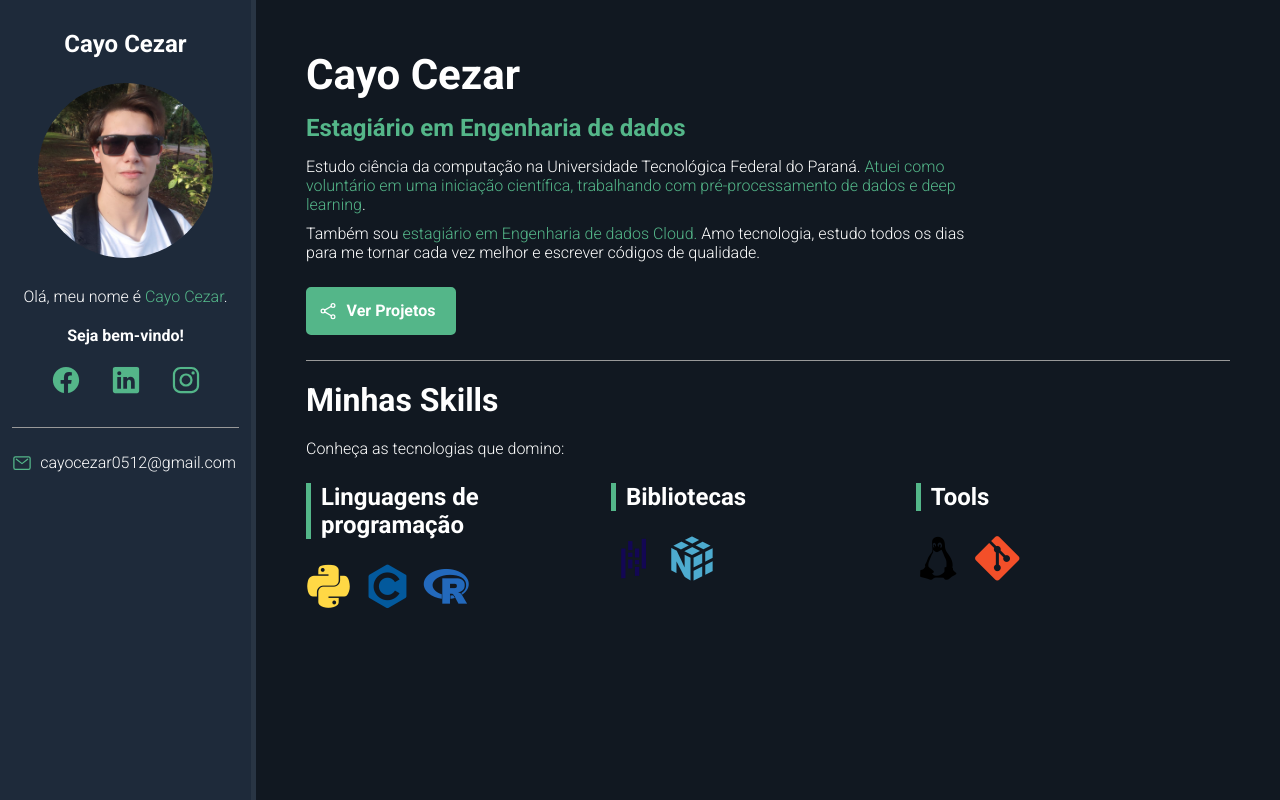
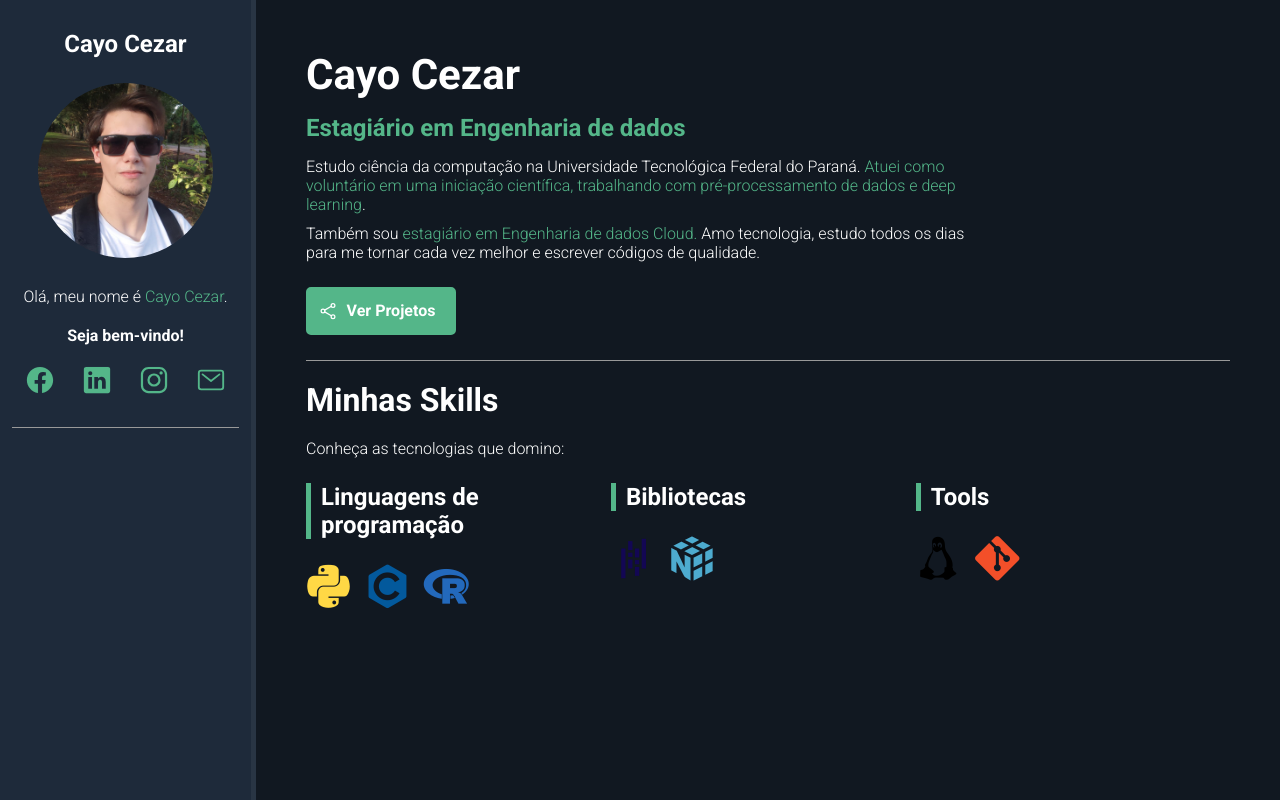
Before and after one commit to Cayo-Cezar/cayocezar.github.io, a plain HTML site: page index.html in a window 1280 px wide. Drawn offline with nearby package versions, Linux system fonts and the light colour scheme; some icons are missing.

Commit message:
Update index.html

```diff
--- a/index.html
+++ b/index.html
@@ -22,11 +22,9 @@
         <li><a href="https://www.facebook.com/cayo.cezar.568/" target="_blank"><ion-icon name="logo-facebook"></ion-icon></a></li>
         <li><a href="https://www.linkedin.com/in/cayo-cezar/" target="_blank"><ion-icon name="logo-linkedin"></ion-icon></a></li>
         <li><a href="https://instagram.com/cayo.cz?igshid=MzNlNGNkZWQ4Mg==" target="_blank"><ion-icon name="logo-instagram"></ion-icon></a></li>
+        <li><a href="mailto:cayocezar0512@gmail.com" target="_blank"><ion-icon name="mail-outline"></ion-icon></a></li>
+
       </ul>
-    <div id="email-container">
-  <ion-icon name="mail-outline"></ion-icon>
-  <a href="mailto:cayocezar0512@gmail.com">cayocezar0512@gmail.com</a>
-</div>
 
     </aside>
     <section id="about-container">
```
